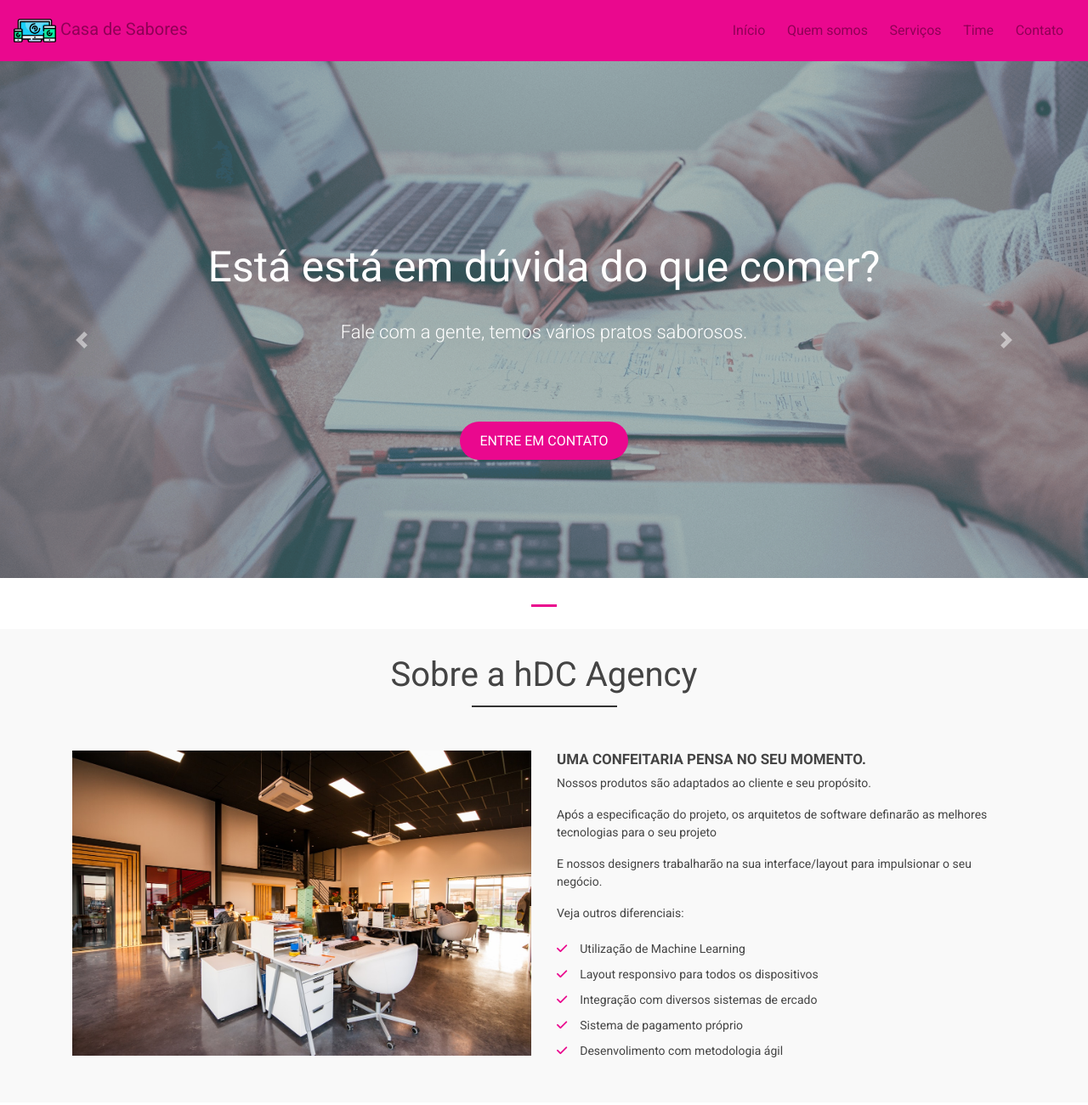
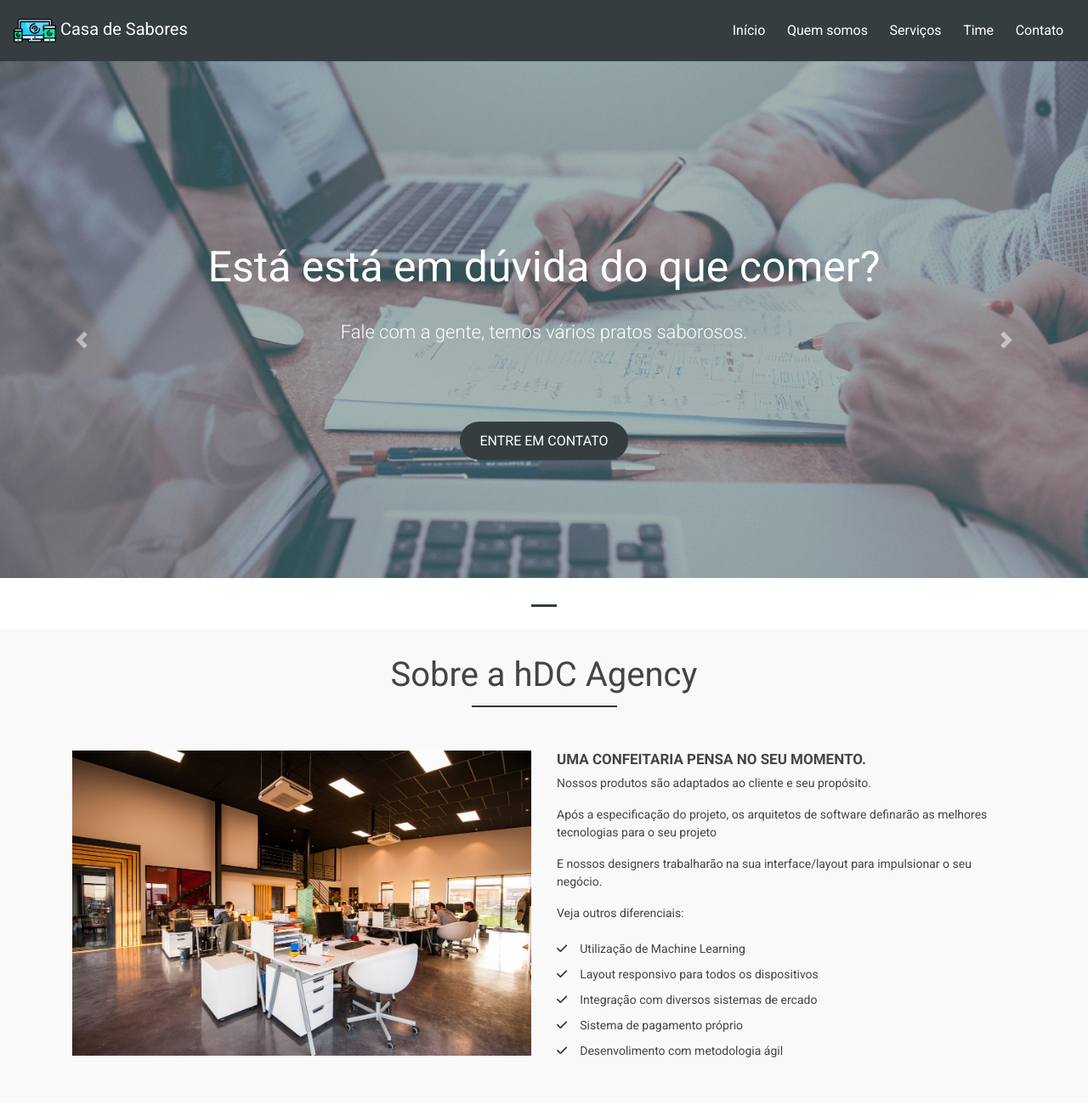
Before and after one commit to lucas-rabelo/Site_em_Bootstrap, a plain HTML site: page index.html in a window 1280 px wide. Shown: the top 1300 px of the page at 85% size. Drawn offline with nearby package versions, Linux system fonts and the light colour scheme; a script that the page names is missing.

Commit message:
Update style.css

```diff
--- a/css/style.css
+++ b/css/style.css
@@ -14,7 +14,7 @@ p, li {
 }
 /*Barra de navegação*/
 header, .navbar {
-    background-color: #EA088E;
+    background-color: #353D41;
 }
 #nav-container {
     padding-top: 0;
@@ -25,13 +25,13 @@ header, .navbar {
 }
 .navbar-brand{
     padding: 0;
-    color: #8f0156;
+    color: #FFF;
 }
 .navbar-brand:hover{
-    color: #8f0156;
+    color: #FFF;
 }
 #navbar-links a {
-    color: #8f0156;
+    color: #FFF;
 }
 #navbar-links a:hover {
     color: #fff;
@@ -62,7 +62,7 @@ header, .navbar {
     color:#FFF;
 }
 .main-btn {
-    background-color: #EA088E;
+    background-color: #353D41;
     color: #FFF;
     text-transform: uppercase;
     width: 200px;
@@ -80,7 +80,7 @@ header, .navbar {
 }
 
 .carousel-indicators .active {
-    background-color: #EA088E;
+    background-color: #353D41;
 }
 
 /* Sobre a empresa */
@@ -115,7 +115,7 @@ header, .navbar {
     line-height: 30px;
 }
 #about-list i {
-    color:#EA088E;
+    color:#353D41;
     margin-right: 15px;
 }
 
@@ -138,7 +138,7 @@ header, .navbar {
     margin-bottom: 20px;
 }
 .service-box:hover > i, .service-box:hover > h4 {
-    color: #EA088E;
+    color: #353D41;
 }
 
 /* Dados */
@@ -151,7 +151,7 @@ header, .navbar {
     font-size: 32px;
 }
 #data-area p {
-    color: #EA088E;
+    color: #353D41;
     text-align: center;
     font-size: 26px;
     margin-top: 20px;
```
